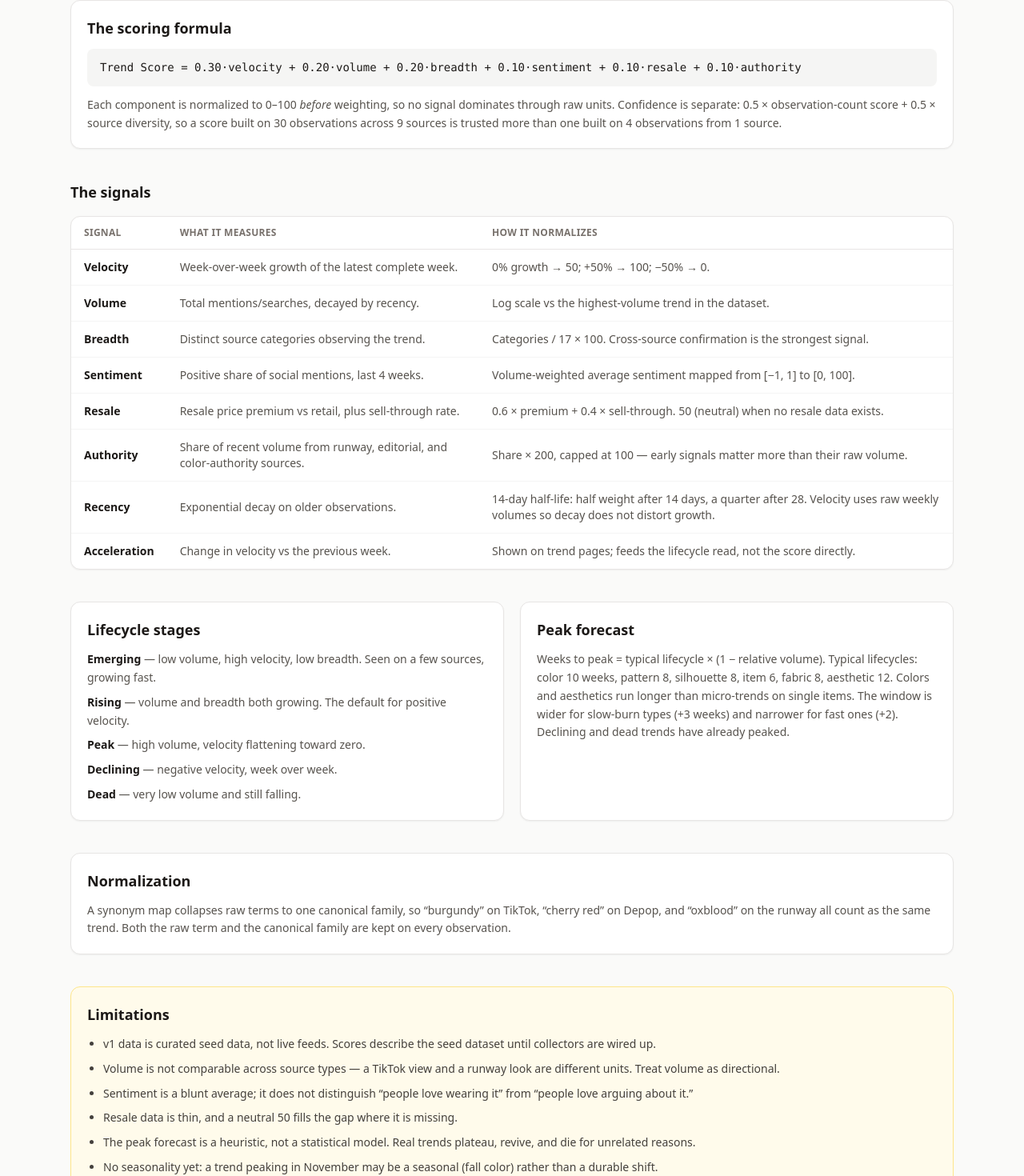
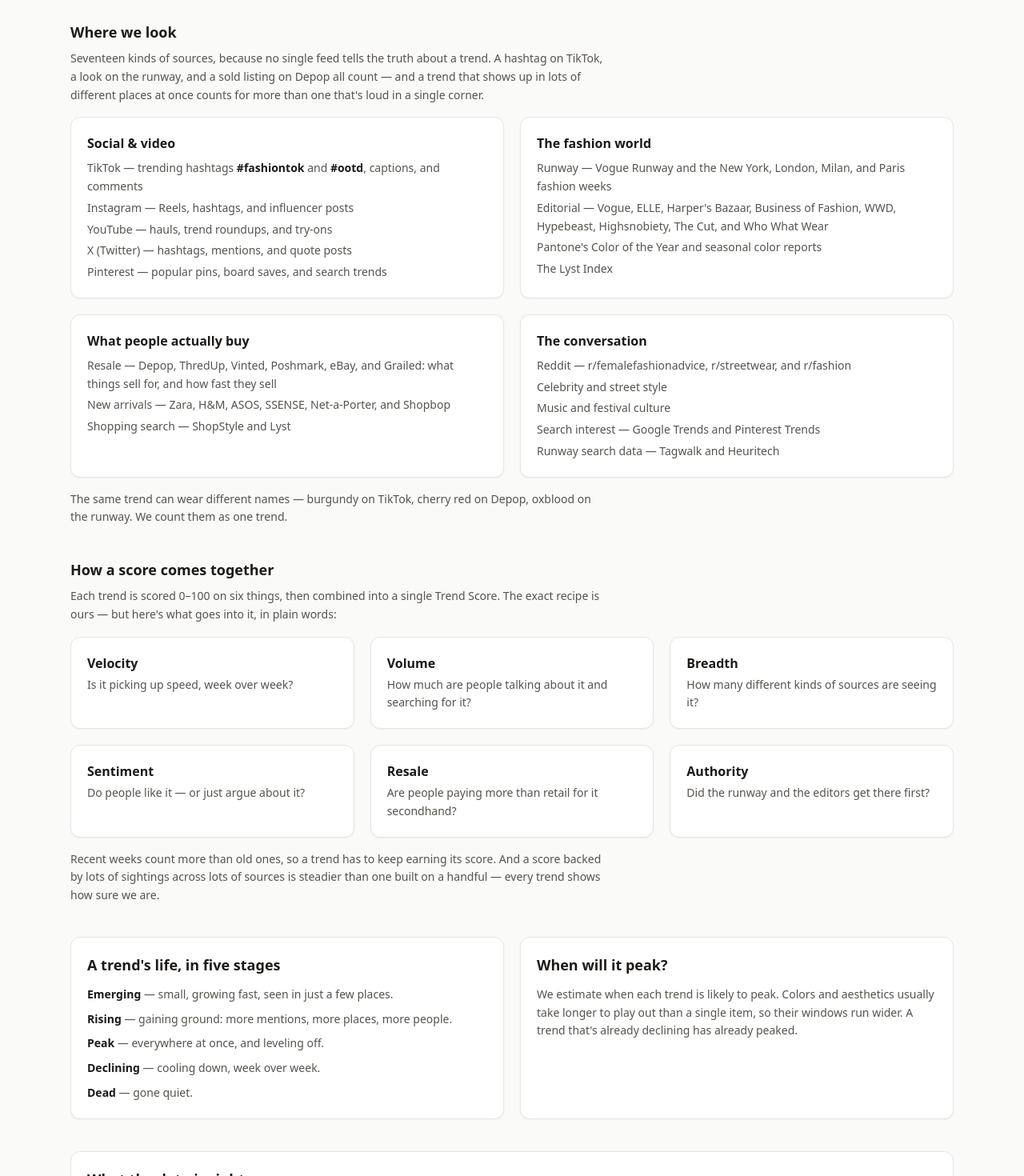
Before and after one commit to jeninmk/Bias, a SvelteKit app in the folder frontend/: page /methodology in a window 1280 px wide. Shown: the part 315-1785 px from the top of the page at 80% size. Built offline with nearby package versions, Linux system fonts and the light colour scheme; no server answers.

Commit message:
Keep the scoring recipe private; rewrite methodology in plain language

```diff
--- a/frontend/src/routes/methodology/+page.svelte
+++ b/frontend/src/routes/methodology/+page.svelte
@@ -9,9 +9,10 @@
 		<p class="text-xs font-semibold uppercase tracking-widest text-rose-900">How it works</p>
 		<h1 class="mt-2 text-4xl font-black tracking-tight">Methodology</h1>
 		<p class="mt-3 max-w-2xl text-base leading-relaxed text-stone-600">
-			A trend candidate is one attribute — a color, pattern, silhouette, item, fabric, or
-			aesthetic. Every signal below is computed from observations of that attribute across 17
-			source categories, over rolling weekly windows.
+			Bias watches one thing at a time — a color, a pattern, a silhouette, an item, a fabric,
+			or an aesthetic — and asks a simple question: is it about to peak? Every trend on this
+			site gets a Trend Score from 0 to 100, built from what people are actually watching,
+			wearing, searching for, and paying for right now.
 		</p>
 		{#if data.backendError}
 			<p class="mt-3 text-xs text-stone-500">
@@ -21,128 +22,188 @@
 		{/if}
 	</section>
 
-	<!-- Formula -->
-	<section class="rounded-xl border border-stone-200 bg-white p-5 shadow-sm">
-		<h2 class="text-lg font-bold">The scoring formula</h2>
-		<p class="mt-3 rounded-lg bg-stone-100 px-4 py-3 font-mono text-sm leading-relaxed">
-			Trend Score = 0.30·velocity + 0.20·volume + 0.20·breadth + 0.10·sentiment + 0.10·resale +
-			0.10·authority
+	<!-- Where we look -->
+	<section>
+		<h2 class="text-lg font-bold">Where we look</h2>
+		<p class="mt-2 max-w-2xl text-sm leading-relaxed text-stone-600">
+			Seventeen kinds of sources, because no single feed tells the truth about a trend. A
+			hashtag on TikTok, a look on the runway, and a sold listing on Depop all count — and a
+			trend that shows up in lots of different places at once counts for more than one
+			that&apos;s loud in a single corner.
 		</p>
-		<p class="mt-3 text-sm leading-relaxed text-stone-600">
-			Each component is normalized to 0–100 <em>before</em> weighting, so no signal dominates
-			through raw units. Confidence is separate: 0.5 × observation-count score + 0.5 × source
-			diversity, so a score built on 30 observations across 9 sources is trusted more than one
-			built on 4 observations from 1 source.
+		<div class="mt-4 grid gap-5 sm:grid-cols-2">
+			<div class="rounded-xl border border-stone-200 bg-white p-5 shadow-sm">
+				<h3 class="font-bold">Social &amp; video</h3>
+				<ul class="mt-2 space-y-1 text-sm leading-relaxed text-stone-600">
+					<li>
+						TikTok — trending hashtags <strong class="text-stone-900">#fashiontok</strong> and
+						<strong class="text-stone-900">#ootd</strong>, captions, and comments
+					</li>
+					<li>Instagram — Reels, hashtags, and influencer posts</li>
+					<li>YouTube — hauls, trend roundups, and try-ons</li>
+					<li>X (Twitter) — hashtags, mentions, and quote posts</li>
+					<li>Pinterest — popular pins, board saves, and search trends</li>
+				</ul>
+			</div>
+			<div class="rounded-xl border border-stone-200 bg-white p-5 shadow-sm">
+				<h3 class="font-bold">The fashion world</h3>
+				<ul class="mt-2 space-y-1 text-sm leading-relaxed text-stone-600">
+					<li>
+						Runway — Vogue Runway and the New York, London, Milan, and Paris fashion weeks
+					</li>
+					<li>
+						Editorial — Vogue, ELLE, Harper&apos;s Bazaar, Business of Fashion, WWD, Hypebeast,
+						Highsnobiety, The Cut, and Who What Wear
+					</li>
+					<li>Pantone&apos;s Color of the Year and seasonal color reports</li>
+					<li>The Lyst Index</li>
+				</ul>
+			</div>
+			<div class="rounded-xl border border-stone-200 bg-white p-5 shadow-sm">
+				<h3 class="font-bold">What people actually buy</h3>
+				<ul class="mt-2 space-y-1 text-sm leading-relaxed text-stone-600">
+					<li>
+						Resale — Depop, ThredUp, Vinted, Poshmark, eBay, and Grailed: what things sell
+						for, and how fast they sell
+					</li>
+					<li>New arrivals — Zara, H&amp;M, ASOS, SSENSE, Net-a-Porter, and Shopbop</li>
+					<li>Shopping search — ShopStyle and Lyst</li>
+				</ul>
+			</div>
+			<div class="rounded-xl border border-stone-200 bg-white p-5 shadow-sm">
+				<h3 class="font-bold">The conversation</h3>
+				<ul class="mt-2 space-y-1 text-sm leading-relaxed text-stone-600">
+					<li>Reddit — r/femalefashionadvice, r/streetwear, and r/fashion</li>
+					<li>Celebrity and street style</li>
+					<li>Music and festival culture</li>
+					<li>Search interest — Google Trends and Pinterest Trends</li>
+					<li>Runway search data — Tagwalk and Heuritech</li>
+				</ul>
+			</div>
+		</div>
+		<p class="mt-4 max-w-2xl text-sm leading-relaxed text-stone-600">
+			The same trend can wear different names — burgundy on TikTok, cherry red on Depop,
+			oxblood on the runway. We count them as one trend.
 		</p>
 	</section>
 
-	<!-- Signals -->
+	<!-- How a score comes together -->
 	<section>
-		<h2 class="text-lg font-bold">The signals</h2>
-		<div class="mt-4 overflow-x-auto rounded-xl border border-stone-200 bg-white shadow-sm">
-			<table class="w-full min-w-[640px] text-left text-sm">
-				<thead>
-					<tr class="border-b border-stone-200 text-xs uppercase tracking-wide text-stone-500">
-						<th class="px-4 py-3 font-semibold">Signal</th>
-						<th class="px-4 py-3 font-semibold">What it measures</th>
-						<th class="px-4 py-3 font-semibold">How it normalizes</th>
-					</tr>
-				</thead>
-				<tbody class="divide-y divide-stone-100">
-					<tr>
-						<td class="px-4 py-3 font-semibold">Velocity</td>
-						<td class="px-4 py-3 text-stone-600">Week-over-week growth of the latest complete week.</td>
-						<td class="px-4 py-3 text-stone-600">0% growth → 50; +50% → 100; −50% → 0.</td>
-					</tr>
-					<tr>
-						<td class="px-4 py-3 font-semibold">Volume</td>
-						<td class="px-4 py-3 text-stone-600">Total mentions/searches, decayed by recency.</td>
-						<td class="px-4 py-3 text-stone-600">Log scale vs the highest-volume trend in the dataset.</td>
-					</tr>
-					<tr>
-						<td class="px-4 py-3 font-semibold">Breadth</td>
-						<td class="px-4 py-3 text-stone-600">Distinct source categories observing the trend.</td>
-						<td class="px-4 py-3 text-stone-600">Categories / 17 × 100. Cross-source confirmation is the strongest signal.</td>
-					</tr>
-					<tr>
-						<td class="px-4 py-3 font-semibold">Sentiment</td>
-						<td class="px-4 py-3 text-stone-600">Positive share of social mentions, last 4 weeks.</td>
-						<td class="px-4 py-3 text-stone-600">Volume-weighted average sentiment mapped from [−1, 1] to [0, 100].</td>
-					</tr>
-					<tr>
-						<td class="px-4 py-3 font-semibold">Resale</td>
-						<td class="px-4 py-3 text-stone-600">Resale price premium vs retail, plus sell-through rate.</td>
-						<td class="px-4 py-3 text-stone-600">0.6 × premium + 0.4 × sell-through. 50 (neutral) when no resale data exists.</td>
-					</tr>
-					<tr>
-						<td class="px-4 py-3 font-semibold">Authority</td>
-						<td class="px-4 py-3 text-stone-600">Share of recent volume from runway, editorial, and color-authority sources.</td>
-						<td class="px-4 py-3 text-stone-600">Share × 200, capped at 100 — early signals matter more than their raw volume.</td>
-					</tr>
-					<tr>
-						<td class="px-4 py-3 font-semibold">Recency</td>
-						<td class="px-4 py-3 text-stone-600">Exponential decay on older observations.</td>
-						<td class="px-4 py-3 text-stone-600">14-day half-life: half weight after 14 days, a quarter after 28. Velocity uses raw weekly volumes so decay does not distort growth.</td>
-					</tr>
-					<tr>
-						<td class="px-4 py-3 font-semibold">Acceleration</td>
-						<td class="px-4 py-3 text-stone-600">Change in velocity vs the previous week.</td>
-						<td class="px-4 py-3 text-stone-600">Shown on trend pages; feeds the lifecycle read, not the score directly.</td>
-					</tr>
-				</tbody>
-			</table>
+		<h2 class="text-lg font-bold">How a score comes together</h2>
+		<p class="mt-2 max-w-2xl text-sm leading-relaxed text-stone-600">
+			Each trend is scored 0–100 on six things, then combined into a single Trend Score. The
+			exact recipe is ours — but here&apos;s what goes into it, in plain words:
+		</p>
+		<div class="mt-4 grid gap-5 sm:grid-cols-2 lg:grid-cols-3">
+			<div class="rounded-xl border border-stone-200 bg-white p-5 shadow-sm">
+				<h3 class="font-bold">Velocity</h3>
+				<p class="mt-1 text-sm leading-relaxed text-stone-600">
+					Is it picking up speed, week over week?
+				</p>
+			</div>
+			<div class="rounded-xl border border-stone-200 bg-white p-5 shadow-sm">
+				<h3 class="font-bold">Volume</h3>
+				<p class="mt-1 text-sm leading-relaxed text-stone-600">
+					How much are people talking about it and searching for it?
+				</p>
+			</div>
+			<div class="rounded-xl border border-stone-200 bg-white p-5 shadow-sm">
+				<h3 class="font-bold">Breadth</h3>
+				<p class="mt-1 text-sm leading-relaxed text-stone-600">
+					How many different kinds of sources are seeing it?
+				</p>
+			</div>
+			<div class="rounded-xl border border-stone-200 bg-white p-5 shadow-sm">
+				<h3 class="font-bold">Sentiment</h3>
+				<p class="mt-1 text-sm leading-relaxed text-stone-600">
+					Do people like it — or just argue about it?
+				</p>
+			</div>
+			<div class="rounded-xl border border-stone-200 bg-white p-5 shadow-sm">
+				<h3 class="font-bold">Resale</h3>
+				<p class="mt-1 text-sm leading-relaxed text-stone-600">
+					Are people paying more than retail for it secondhand?
+				</p>
+			</div>
+			<div class="rounded-xl border border-stone-200 bg-white p-5 shadow-sm">
+				<h3 class="font-bold">Authority</h3>
+				<p class="mt-1 text-sm leading-relaxed text-stone-600">
+					Did the runway and the editors get there first?
+				</p>
+			</div>
 		</div>
+		<p class="mt-4 max-w-2xl text-sm leading-relaxed text-stone-600">
+			Recent weeks count more than old ones, so a trend has to keep earning its score. And a
+			score backed by lots of sightings across lots of sources is steadier than one built on a
+			handful — every trend shows how sure we are.
+		</p>
 	</section>
 
 	<!-- Lifecycle + forecast -->
 	<section class="grid gap-5 sm:grid-cols-2">
 		<div class="rounded-xl border border-stone-200 bg-white p-5 shadow-sm">
-			<h2 class="text-lg font-bold">Lifecycle stages</h2>
+			<h2 class="text-lg font-bold">A trend&apos;s life, in five stages</h2>
 			<ul class="mt-3 space-y-2 text-sm leading-relaxed text-stone-600">
-				<li><strong class="text-stone-900">Emerging</strong> — low volume, high velocity, low breadth. Seen on a few sources, growing fast.</li>
-				<li><strong class="text-stone-900">Rising</strong> — volume and breadth both growing. The default for positive velocity.</li>
-				<li><strong class="text-stone-900">Peak</strong> — high volume, velocity flattening toward zero.</li>
-				<li><strong class="text-stone-900">Declining</strong> — negative velocity, week over week.</li>
-				<li><strong class="text-stone-900">Dead</strong> — very low volume and still falling.</li>
+				<li>
+					<strong class="text-stone-900">Emerging</strong> — small, growing fast, seen in just a
+					few places.
+				</li>
+				<li>
+					<strong class="text-stone-900">Rising</strong> — gaining ground: more mentions, more
+					places, more people.
+				</li>
+				<li>
+					<strong class="text-stone-900">Peak</strong> — everywhere at once, and leveling off.
+				</li>
+				<li>
+					<strong class="text-stone-900">Declining</strong> — cooling down, week over week.
+				</li>
+				<li><strong class="text-stone-900">Dead</strong> — gone quiet.</li>
 			</ul>
 		</div>
 		<div class="rounded-xl border border-stone-200 bg-white p-5 shadow-sm">
-			<h2 class="text-lg font-bold">Peak forecast</h2>
+			<h2 class="text-lg font-bold">When will it peak?</h2>
 			<p class="mt-3 text-sm leading-relaxed text-stone-600">
-				Weeks to peak = typical lifecycle × (1 − relative volume). Typical lifecycles: color 10
-				weeks, pattern 8, silhouette 8, item 6, fabric 8, aesthetic 12. Colors and aesthetics
-				run longer than micro-trends on single items. The window is wider for slow-burn types
-				(+3 weeks) and narrower for fast ones (+2). Declining and dead trends have already
-				peaked.
+				We estimate when each trend is likely to peak. Colors and aesthetics usually take
+				longer to play out than a single item, so their windows run wider. A trend
+				that&apos;s already declining has already peaked.
 			</p>
 		</div>
 	</section>
 
-	<!-- Normalization -->
+	<!-- What the data is -->
 	<section class="rounded-xl border border-stone-200 bg-white p-5 shadow-sm">
-		<h2 class="text-lg font-bold">Normalization</h2>
+		<h2 class="text-lg font-bold">What the data is right now</h2>
 		<p class="mt-3 text-sm leading-relaxed text-stone-600">
-			A synonym map collapses raw terms to one canonical family, so “burgundy” on TikTok,
-			“cherry red” on Depop, and “oxblood” on the runway all count as the same trend. Both the
-			raw term and the canonical family are kept on every observation.
+			Right now the scores come from a curated seed dataset — 433 observations across 12
+			trends and 8 weeks, gathered by hand from the sources above. The first live feed,
+			editorial headlines, is being connected now. The social platforms need approved access
+			before they can stream in, and we don&apos;t scrape sites that don&apos;t allow it. As live
+			feeds come online, the same scores will be computed from fresher data.
 		</p>
 	</section>
 
-	<!-- Limitations -->
+	<!-- Honest limits -->
 	<section class="rounded-xl border border-amber-200 bg-amber-50 p-5">
-		<h2 class="text-lg font-bold">Limitations</h2>
+		<h2 class="text-lg font-bold">Worth knowing</h2>
 		<ul class="mt-3 list-disc space-y-2 pl-5 text-sm leading-relaxed text-stone-700">
-			<li>v1 data is curated seed data, not live feeds. Scores describe the seed dataset until collectors are wired up.</li>
-			<li>Volume is not comparable across source types — a TikTok view and a runway look are different units. Treat volume as directional.</li>
-			<li>Sentiment is a blunt average; it does not distinguish “people love wearing it” from “people love arguing about it.”</li>
-			<li>Resale data is thin, and a neutral 50 fills the gap where it is missing.</li>
-			<li>The peak forecast is a heuristic, not a statistical model. Real trends plateau, revive, and die for unrelated reasons.</li>
-			<li>No seasonality yet: a trend peaking in November may be a seasonal (fall color) rather than a durable shift.</li>
+			<li>
+				Trends are directional, not certain. A score is a read on momentum, not a promise.
+			</li>
+			<li>
+				A TikTok view and a runway look aren&apos;t the same unit, so volume is a guide, not a
+				count.
+			</li>
+			<li>
+				Feeling is a rough average — it can&apos;t tell “people love wearing it” from “people
+				love arguing about it.”
+			</li>
+			<li>Resale data is still thin — where it&apos;s missing, it doesn&apos;t move the score either way.</li>
+			<li>
+				No seasonality yet: a trend peaking in November might be a fall thing rather than a
+				lasting shift.
+			</li>
+			<li>Not buying advice.</li>
 		</ul>
 	</section>
-
-	<p class="text-sm text-stone-500">
-		Full specification: <code class="rounded bg-stone-100 px-1.5 py-0.5">docs/algorithm.md</code> ·
-		source catalog and access notes: <code class="rounded bg-stone-100 px-1.5 py-0.5">docs/sources.md</code>
-	</p>
 </div>
```
